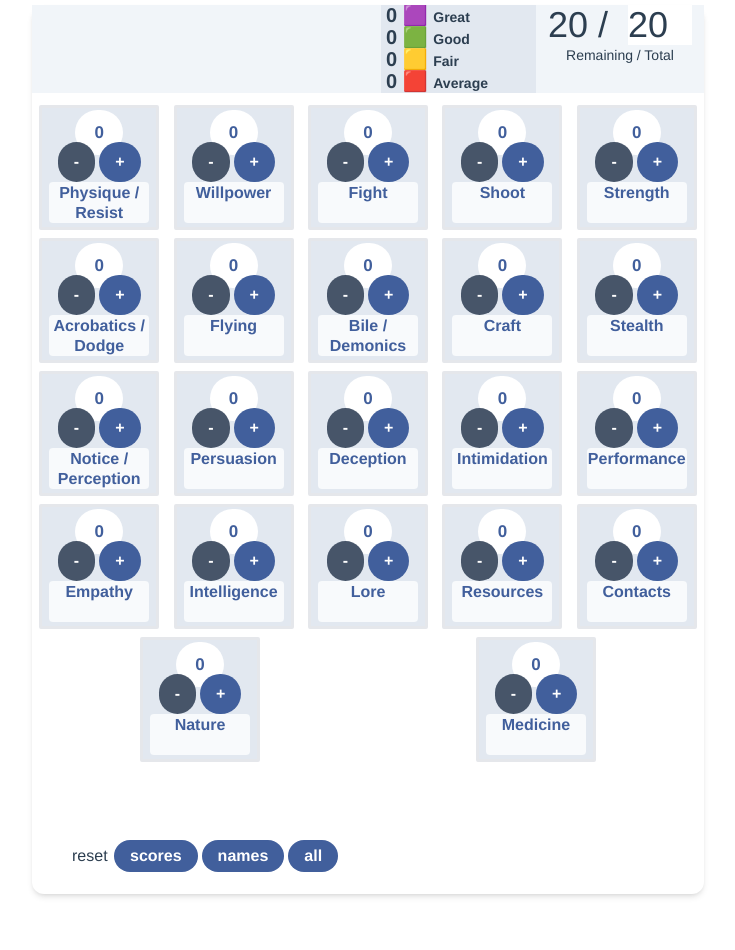
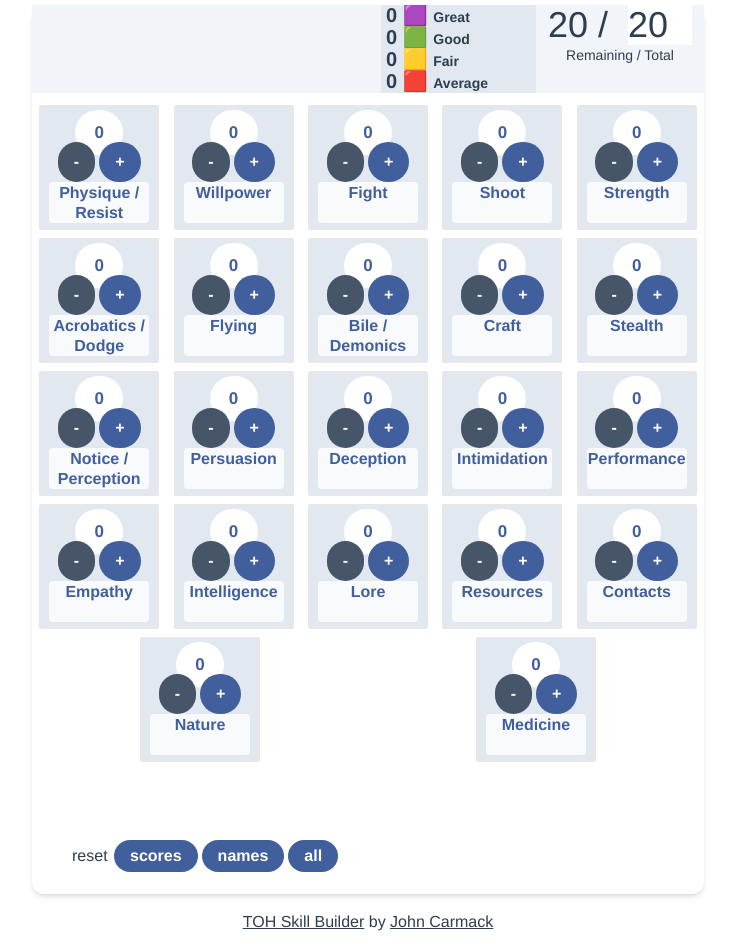
Before and after one commit to johncarmack1984/toh-skill-builder, a Vue app: page / in a window 1280 px wide. Shown: the whole page, without its empty margins (272-1007 px from the left). Before the commit the page ends 910 px from the top, so only its background shows below. Built offline with nearby package versions, Linux system fonts and the light colour scheme.

Commit message:
readme updates

```diff
--- a/src/components/HelloWorld.vue
+++ b/src/components/HelloWorld.vue
@@ -195,6 +195,10 @@ export default {
         "
       >all</button>
     </div>
-
   </div>
+  <footer class="pb-4">
+    <a class="underline" target="new" href="https://github.com/johncarmack1984">TOH Skill Builder</a>
+    by
+    <a class="underline" target="new" href="https://johncarmack.com/">John Carmack</a>
+  </footer>
 </template>
```
Also changed, not shown: 1 other file (tests, documents, lock files or other folders).
